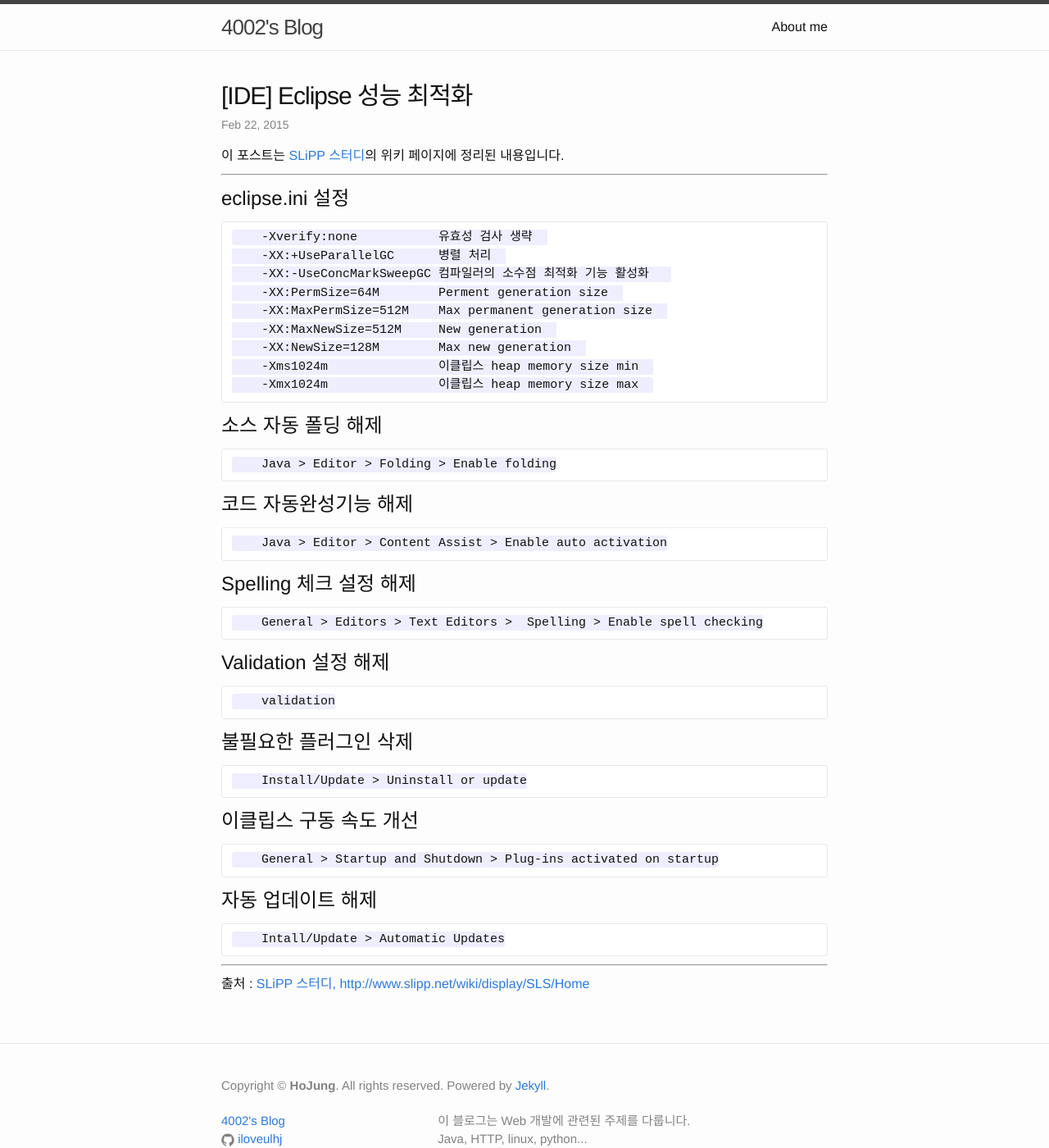
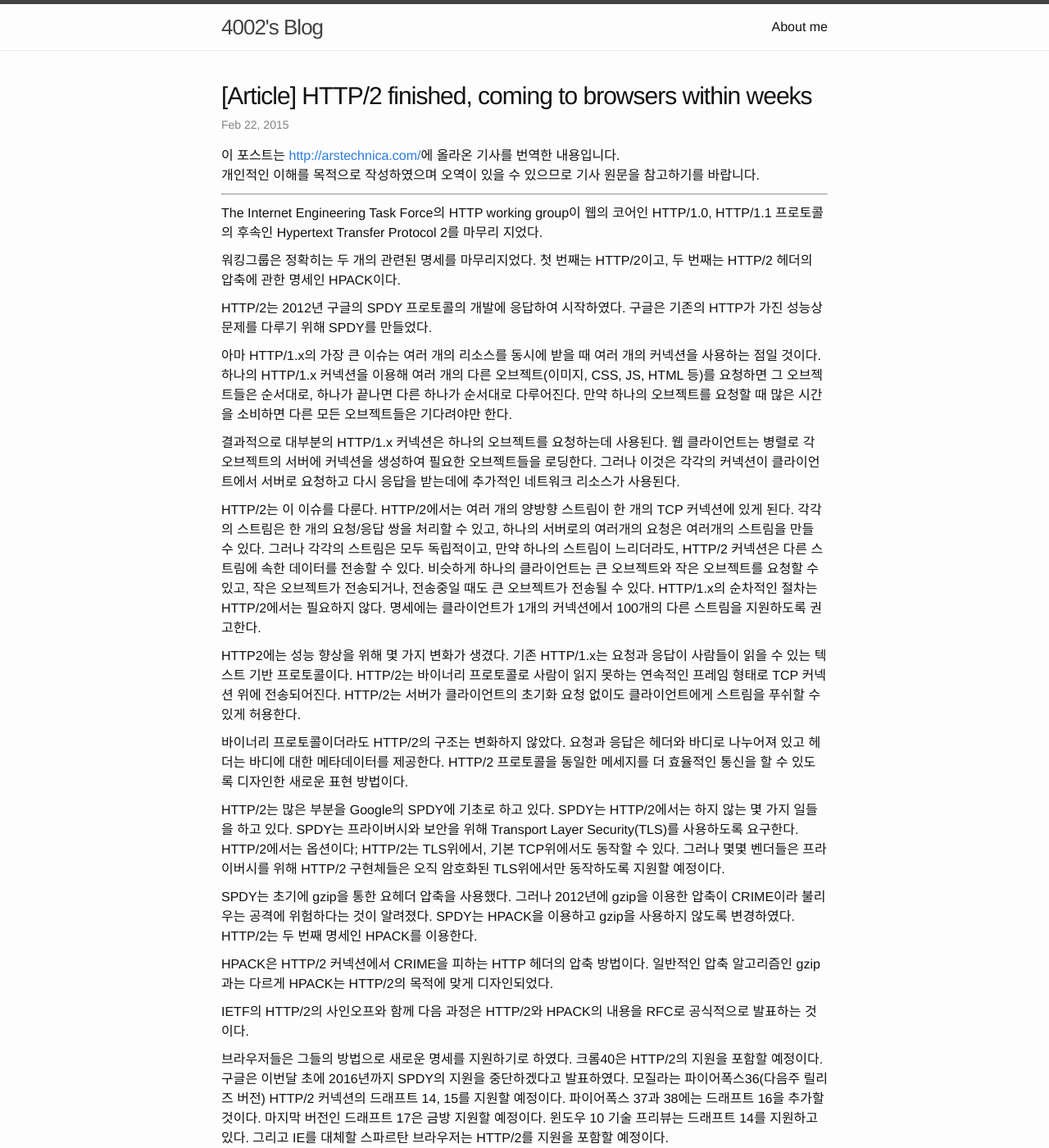
Before and after one commit to iloveulhj/iloveulhj.github.com, a Jekyll site: the page built from _posts/2015-02-22-HTTP2-finished.markdown, in a window 1280 px wide and 1400 px high. Shown: the whole window at 82% size. Built offline with Jekyll 4.4.1, drawn with Linux system fonts in a browser that asks for light colours; some of the changed text lies outside the part shown.

Commit message:
Added "HTTP2 article" post

```diff
--- a/_posts/2015-02-22-HTTP2-finished.markdown
+++ b/_posts/2015-02-22-HTTP2-finished.markdown
@@ -1,47 +1,40 @@
 ---
 layout: post
-title:  "[IDE]  Eclipse 성능 최적화"
+title:  "[Article]  HTTP/2 finished, coming to browsers within weeks"
 date:   2015-02-22 00:00:00
 categories: jekyll update
 ---
 
-이 포스트는 [SLiPP 스터디](http://www.slipp.net/wiki/pages/viewpage.action?pageId=5177633)의 위키 페이지에 정리된 내용입니다.
+이 포스트는 [http://arstechnica.com/](http://arstechnica.com/information-technology/2015/02/http2-finished-coming-to-browsers-within-weeks/)에 올라온 기사를 번역한 내용입니다.
+개인적인 이해를 목적으로 작성하였으며 오역이 있을 수 있으므로 기사 원문을 참고하기를 바랍니다.
+
+---
+The Internet Engineering Task Force의 HTTP working group이 웹의 코어인 HTTP/1.0, HTTP/1.1 프로토콜의 후속인 Hypertext Transfer Protocol 2를 마무리 지었다.
+
+워킹그룹은 정확히는 두 개의 관련된 명세를 마무리지었다. 첫 번째는 HTTP/2이고, 두 번째는 HTTP/2 헤더의 압축에 관한 명세인 HPACK이다.
+
+HTTP/2는 2012년 구글의 SPDY 프로토콜의 개발에 응답하여 시작하였다. 구글은 기존의 HTTP가 가진 성능상 문제를 다루기 위해 SPDY를 만들었다.
+
+아마 HTTP/1.x의 가장 큰 이슈는 여러 개의 리소스를 동시에 받을 때 여러 개의 커넥션을 사용하는 점일 것이다. 하나의 HTTP/1.x 커넥션을 이용해 여러 개의 다른 오브젝트(이미지, CSS, JS, HTML 등)를 요청하면 그 오브젝트들은 순서대로, 하나가 끝나면 다른 하나가 순서대로 다루어진다. 만약 하나의 오브젝트를 요청할 때 많은 시간을 소비하면 다른 모든 오브젝트들은 기다려야만 한다.
+
+결과적으로 대부분의 HTTP/1.x 커넥션은 하나의 오브젝트를 요청하는데 사용된다. 웹 클라이언트는 병렬로 각 오브젝트의 서버에 커넥션을 생성하여 필요한 오브젝트들을 로딩한다. 그러나 이것은 각각의 커넥션이 클라이언트에서 서버로 요청하고 다시 응답을 받는데에 추가적인 네트워크 리소스가 사용된다.
+
+HTTP/2는 이 이슈를 다룬다. HTTP/2에서는 여러 개의 양방향 스트림이 한 개의 TCP 커넥션에 있게 된다. 각각의 스트림은 한 개의 요청/응답 쌍을 처리할 수 있고, 하나의 서버로의 여러개의 요청은 여러개의 스트림을 만들 수 있다. 그러나 각각의 스트림은 모두 독립적이고, 만약 하나의 스트림이 느리더라도, HTTP/2 커넥션은 다른 스트림에 속한 데이터를 전송할 수 있다. 비슷하게 하나의 클라이언트는 큰 오브젝트와 작은 오브젝트를 요청할 수 있고, 작은 오브젝트가 전송되거나, 전송중일 때도 큰 오브젝트가 전송될 수 있다. HTTP/1.x의 순차적인 절차는 HTTP/2에서는 필요하지 않다. 명세에는 클라이언트가 1개의 커넥션에서 100개의 다른 스트림을 지원하도록 권고한다.
+
+HTTP2에는 성능 향상을 위해 몇 가지 변화가 생겼다. 기존 HTTP/1.x는 요청과 응답이 사람들이 읽을 수 있는 텍스트 기반 프로토콜이다. HTTP/2는 바이너리 프로토콜로 사람이 읽지 못하는 연속적인 프레임 형태로 TCP 커넥션 위에 전송되어진다. HTTP/2는 서버가 클라이언트의 초기화 요청 없이도 클라이언트에게 스트림을 푸쉬할 수 있게 허용한다.
+
+바이너리 프로토콜이더라도 HTTP/2의 구조는 변화하지 않았다. 요청과 응답은 헤더와 바디로 나누어져 있고 헤더는 바디에 대한 메타데이터를 제공한다. HTTP/2 프로토콜을 동일한 메세지를 더 효율적인 통신을 할 수 있도록 디자인한 새로운 표현 방법이다.
+
+HTTP/2는 많은 부분을 Google의 SPDY에 기초로 하고 있다. SPDY는 HTTP/2에서는 하지 않는 몇 가지 일들을 하고 있다. SPDY는 프라이버시와 보안을 위해 Transport Layer Security(TLS)를 사용하도록 요구한다. HTTP/2에서는 옵션이다; HTTP/2는 TLS위에서, 기본 TCP위에서도 동작할 수 있다. 그러나 몇몇 벤더들은 프라이버시를 위해 HTTP/2 구현체들은 오직 암호화된 TLS위에서만 동작하도록 지원할 예정이다.
+
+SPDY는 초기에 gzip을 통한 요헤더 압축을 사용했다. 그러나 2012년에 gzip을 이용한 압축이 CRIME이라 불리우는 공격에 위험하다는 것이 알려졌다. SPDY는 HPACK을 이용하고 gzip을 사용하지 않도록 변경하였다. HTTP/2는 두 번째 명세인 HPACK를 이용한다.
+
+HPACK은 HTTP/2 커넥션에서 CRIME을 피하는 HTTP 헤더의 압축 방법이다. 일반적인 압축 알고리즘인 gzip과는 다르게 HPACK는 HTTP/2의 목적에 맞게 디자인되었다.
+
+IETF의 HTTP/2의 사인오프와 함께 다음 과정은 HTTP/2와 HPACK의 내용을 RFC로 공식적으로 발표하는 것이다.
+
+브라우저들은 그들의 방법으로 새로운 명세를 지원하기로 하였다. 크롬40은 HTTP/2의 지원을 포함할 예정이다. 구글은 이번달 초에 2016년까지 SPDY의 지원을 중단하겠다고 발표하였다.  모질라는 파이어폭스36(다음주 릴리즈 버전) HTTP/2 커넥션의 드래프트 14, 15를 지원할 예정이다. 파이어폭스 37과 38에는 드래프트 16을 추가할 것이다. 마지막 버전인 드래프트 17은 금방 지원할 예정이다. 윈도우 10 기술 프리뷰는 드래프트 14를 지원하고 있다. 그리고 IE를 대체할 스파르탄 브라우저는 HTTP/2를 지원을 포함할 예정이다.
 
 ---
 
-# eclipse.ini 설정
-        -Xverify:none           유효성 검사 생략
-        -XX:+UseParallelGC      병렬 처리
-        -XX:-UseConcMarkSweepGC 컴파일러의 소수점 최적화 기능 활성화
-        -XX:PermSize=64M        Perment generation size
-        -XX:MaxPermSize=512M    Max permanent generation size
-        -XX:MaxNewSize=512M     New generation
-        -XX:NewSize=128M        Max new generation
-        -Xms1024m               이클립스 heap memory size min
-        -Xmx1024m               이클립스 heap memory size max
-
-
-# 소스 자동 폴딩 해제
-        Java > Editor > Folding > Enable folding
-
-# 코드 자동완성기능 해제
-        Java > Editor > Content Assist > Enable auto activation
-
-# Spelling 체크 설정 해제
-        General > Editors > Text Editors >  Spelling > Enable spell checking
-
-# Validation 설정 해제
-        validation
-
-# 불필요한 플러그인 삭제
-        Install/Update > Uninstall or update
-
-# 이클립스 구동 속도 개선
-        General > Startup and Shutdown > Plug-ins activated on startup
-
-# 자동 업데이트 해제
-        Intall/Update > Automatic Updates
-
----
-
-출처 : [SLiPP 스터디, http://www.slipp.net/wiki/display/SLS/Home](http://www.slipp.net/wiki/pages/viewpage.action?pageId=5177633)
+출처 : [Peter Bright, "HTTP/2 finished, coming to browsers within weeks", Arstechnica, Feb 19 2015](http://arstechnica.com/information-technology/2015/02/http2-finished-coming-to-browsers-within-weeks/)
```
